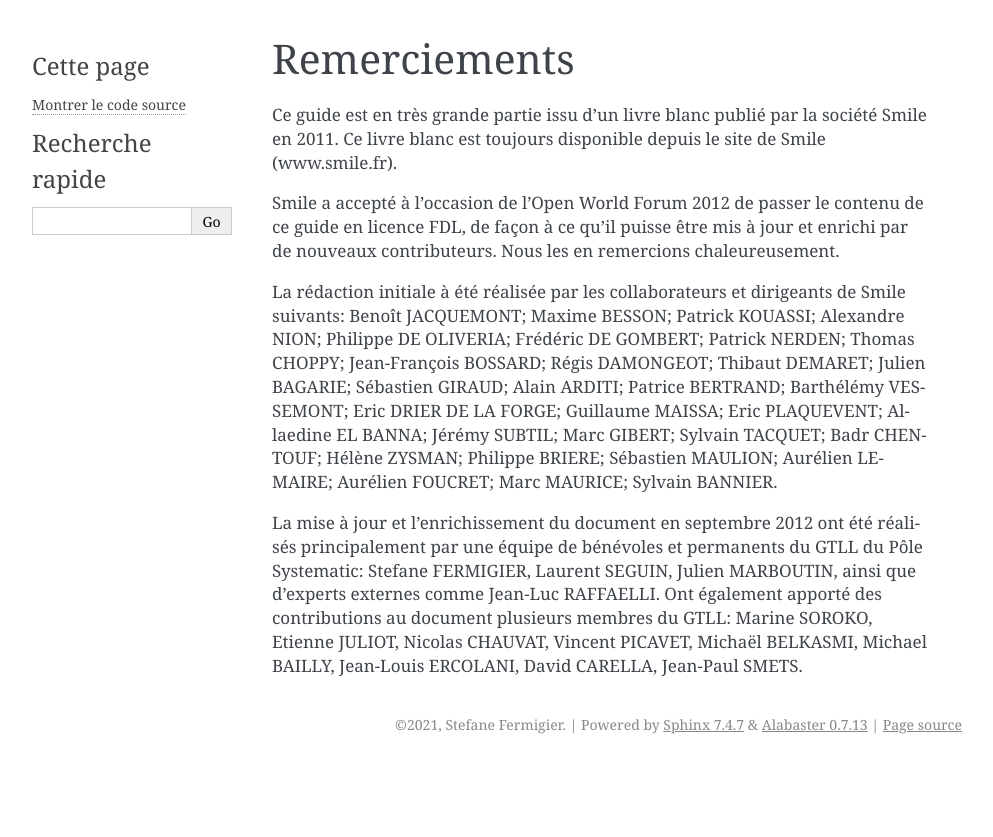
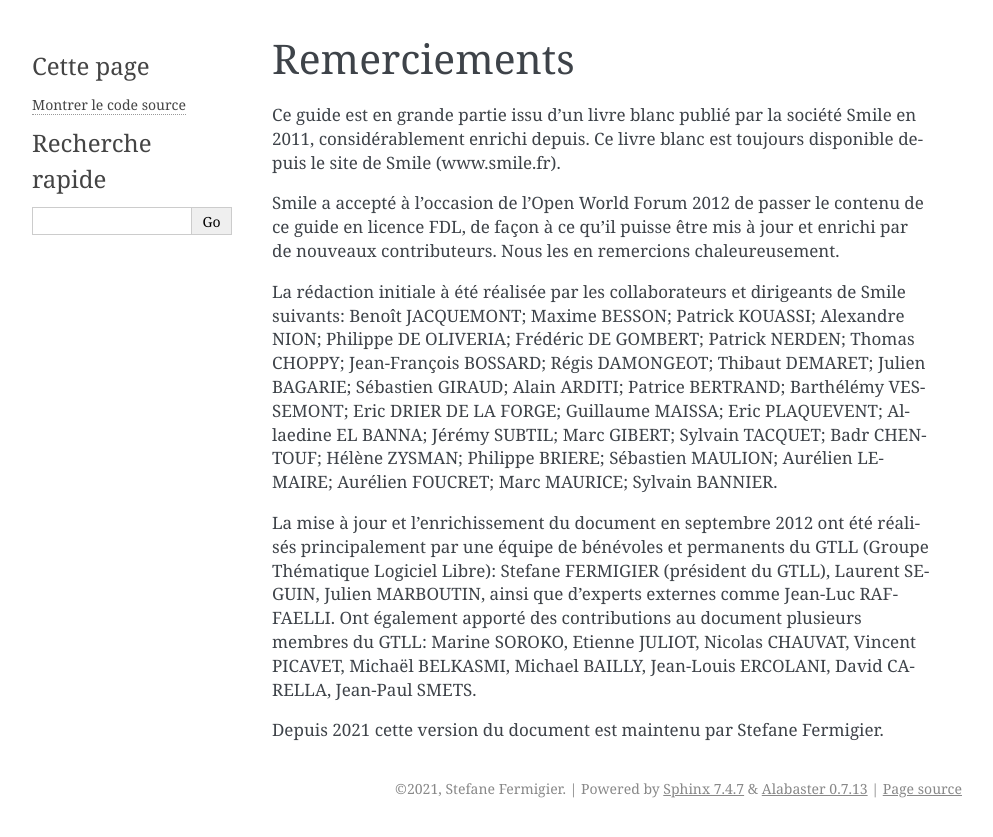
Before and after one commit to sfermigier/guide-oss, a Sphinx documentation site: the page built from source/remerciements.rst, in a window 1280 px wide. Shown: the top 837 px of the page, without its empty margins (148-1141 px from the left). Built offline with Sphinx 7.4.7, drawn with Linux system fonts in a browser that asks for light colours.

Commit message:
Update content

```diff
--- a/source/remerciements.rst
+++ b/source/remerciements.rst
@@ -1,10 +1,35 @@
 Remerciements
 =============
 
-Ce guide est en très grande partie issu d'un livre blanc publié par la société Smile en 2011. Ce livre blanc est toujours disponible depuis le site de Smile (www.smile.fr).
+Ce guide est en grande partie issu d'un livre blanc publié par la
+société Smile en 2011, considérablement enrichi depuis. Ce livre
+blanc est toujours disponible depuis le site de Smile (www.smile.fr).
 
-Smile a accepté à l'occasion de l'Open World Forum 2012 de passer le contenu de ce guide en licence FDL, de façon à ce qu'il puisse être mis à jour et enrichi par de nouveaux contributeurs. Nous les en remercions chaleureusement.
+Smile a accepté à l'occasion de l'Open World Forum 2012 de passer
+le contenu de ce guide en licence FDL, de façon à ce qu'il puisse
+être mis à jour et enrichi par de nouveaux contributeurs. Nous les
+en remercions chaleureusement.
 
-La rédaction initiale à été réalisée par les collaborateurs et dirigeants de Smile suivants: Benoît JACQUEMONT; Maxime BESSON; Patrick KOUASSI; Alexandre NION; Philippe DE OLIVERIA; Frédéric DE GOMBERT; Patrick NERDEN; Thomas CHOPPY; Jean-François BOSSARD; Régis DAMONGEOT; Thibaut DEMARET; Julien BAGARIE; Sébastien GIRAUD; Alain ARDITI; Patrice BERTRAND; Barthélémy VESSEMONT; Eric DRIER DE LA FORGE; Guillaume MAISSA; Eric PLAQUEVENT; Allaedine EL BANNA; Jérémy SUBTIL; Marc GIBERT; Sylvain TACQUET; Badr CHENTOUF; Hélène ZYSMAN; Philippe BRIERE; Sébastien MAULION; Aurélien LEMAIRE; Aurélien FOUCRET; Marc MAURICE; Sylvain BANNIER.
+La rédaction initiale à été réalisée par les collaborateurs et
+dirigeants de Smile suivants: Benoît JACQUEMONT; Maxime BESSON;
+Patrick KOUASSI; Alexandre NION; Philippe DE OLIVERIA; Frédéric DE
+GOMBERT; Patrick NERDEN; Thomas CHOPPY; Jean-François BOSSARD; Régis
+DAMONGEOT; Thibaut DEMARET; Julien BAGARIE; Sébastien GIRAUD; Alain
+ARDITI; Patrice BERTRAND; Barthélémy VESSEMONT; Eric DRIER DE LA
+FORGE; Guillaume MAISSA; Eric PLAQUEVENT; Allaedine EL BANNA; Jérémy
+SUBTIL; Marc GIBERT; Sylvain TACQUET; Badr CHENTOUF; Hélène ZYSMAN;
+Philippe BRIERE; Sébastien MAULION; Aurélien LEMAIRE; Aurélien
+FOUCRET; Marc MAURICE; Sylvain BANNIER.
 
-La mise à jour et l'enrichissement du document en septembre 2012 ont été réalisés principalement par une équipe de bénévoles et permanents du GTLL du Pôle Systematic: Stefane FERMIGIER, Laurent SEGUIN, Julien MARBOUTIN, ainsi que d'experts externes comme Jean-Luc RAFFAELLI. Ont également apporté des contributions au document plusieurs membres du GTLL: Marine SOROKO, Etienne JULIOT, Nicolas CHAUVAT, Vincent PICAVET, Michaël BELKASMI, Michael BAILLY, Jean-Louis ERCOLANI, David CARELLA, Jean-Paul SMETS.
+La mise à jour et l'enrichissement du document en septembre 2012
+ont été réalisés principalement par une équipe de bénévoles et
+permanents du GTLL (Groupe Thématique Logiciel Libre): Stefane
+FERMIGIER (président du GTLL), Laurent SEGUIN, Julien MARBOUTIN,
+ainsi que d'experts externes comme Jean-Luc RAFFAELLI. Ont également
+apporté des contributions au document plusieurs membres du GTLL:
+Marine SOROKO, Etienne JULIOT, Nicolas CHAUVAT, Vincent PICAVET,
+Michaël BELKASMI, Michael BAILLY, Jean-Louis ERCOLANI, David CARELLA,
+Jean-Paul SMETS.
+
+Depuis 2021 cette version du document est maintenu par Stefane
+Fermigier.
```
Also changed, not shown: source/developpement-middleware/nosql.rst (+13 -11 lines), source/introduction.rst (+4 -4 lines).
